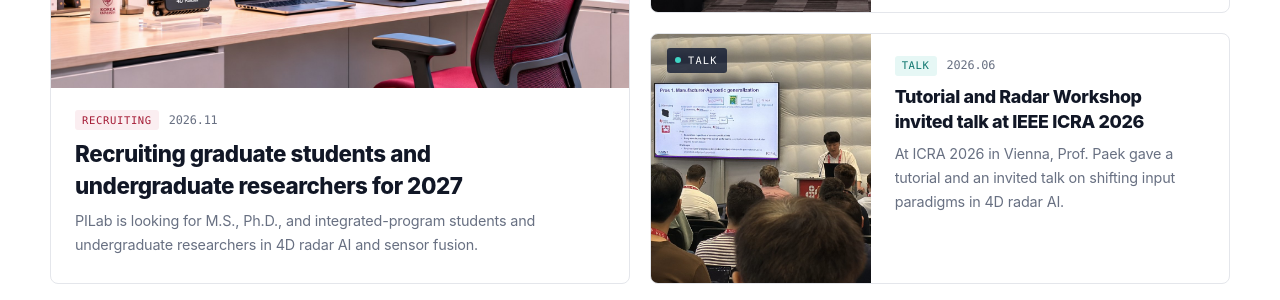
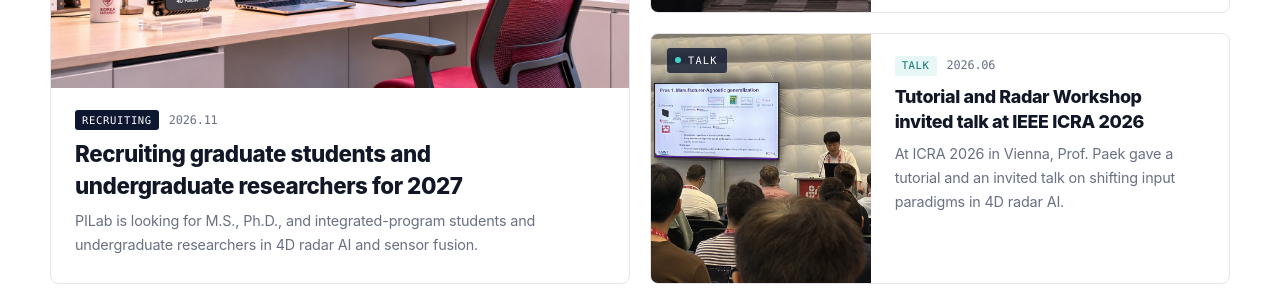
Before and after one commit to dh-paek/pilab, a Jekyll site: the page built from index.html, in a window 1280 px wide and 1400 px high, scrolled down 1512 px. Shown: the part 150-450 px from the top of the window. Built offline with Jekyll 4.4.1, drawn with Linux system fonts in a browser that asks for light colours; some web fonts are replaced.

Commit message:
News: recruit tag in navy instead of crimson
Co-Authored-By: Claude Opus 5.5 <noreply@anthropic.com>
Claude-Session: https://claude.ai/code/session_01866X6wmYg1pRh7yHirmmvy

```diff
--- a/assets/css/main.css
+++ b/assets/css/main.css
@@ -143,7 +143,7 @@ html[data-lang="ko"] body [lang="en"] { display: none !important; }
 .tag--talk { background: #e6f7f5; color: #0f766e; }
 .tag--paper { background: #e8f0fb; color: #1d4f99; }
 .tag--award { background: #fff4d6; color: #8a5a00; }
-.tag--recruit { background: var(--crimson-soft); color: var(--crimson); }
+.tag--recruit { background: var(--navy); color: #fff; }   /* 모집 = 상단 배너와 같은 남색 */
 .tag--event { background: #f1ebfa; color: #5b3a9b; }
 .tag--press { background: #eef1f5; color: #3d4b63; }
 
@@ -306,7 +306,7 @@ html[data-lang="ko"] .hero-title { font-family: var(--font-sans); font-weight: 8
 .cover--talk { background: linear-gradient(135deg, #0f3d4a, #0d1830); }
 .cover--paper { background: linear-gradient(135deg, #1b2f63, #0d1830); }
 .cover--award { background: linear-gradient(135deg, #5a3b08, #2a1c06); }
-.cover--recruit { background: linear-gradient(135deg, var(--crimson), #4a0b18); }
+.cover--recruit { background: linear-gradient(135deg, var(--navy-2), var(--navy)); }
 .cover--event { background: linear-gradient(135deg, #3b2a6b, #0d1830); }
 .cover--press { background: linear-gradient(135deg, #2b3445, #0d1830); }
 .cover-art { position: relative; display: grid; place-items: center; width: 76px; height: 76px; border-radius: 50%; border: 1px solid rgba(255, 255, 255, .3); box-shadow: 0 0 0 16px rgba(255, 255, 255, .04), 0 0 0 34px rgba(255, 255, 255, .025); }
```
